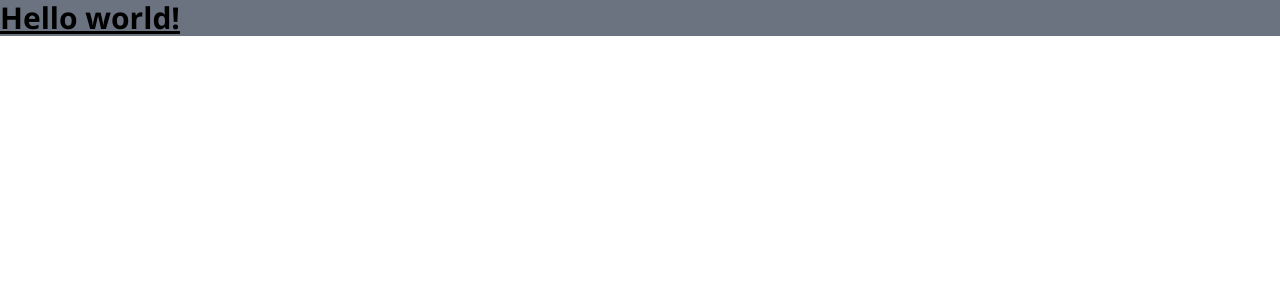
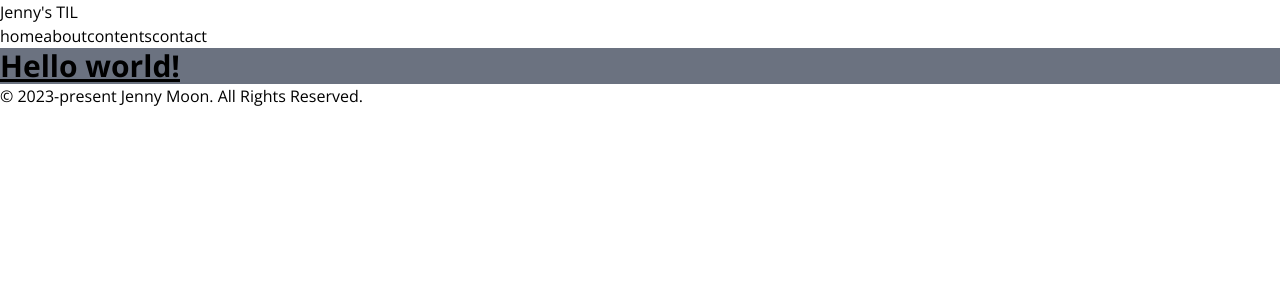
Before and after one commit to jen0828/my-til, a Next.js app: page / in a window 1280 px wide. Shown: the top 300 px of the page. Built offline with nearby package versions, Linux system fonts and the light colour scheme.

Commit message:
Create new layout components

```diff
--- a/src/app/layout.tsx
+++ b/src/app/layout.tsx
@@ -1,5 +1,7 @@
+import Header from '@/components/Header';
 import './globals.css';
 import { Open_Sans } from 'next/font/google';
+import Footer from '@/components/Footer';
 
 const sans = Open_Sans({ subsets: ['latin'] });
 
@@ -15,7 +17,11 @@ export default function RootLayout({
 }) {
   return (
     <html lang="en" className={sans.className}>
-      <body>{children}</body>
+      <body>
+        <Header />
+        <main>{children} </main>
+        <Footer />
+      </body>
     </html>
   );
 }
--- a/src/app/page.tsx
+++ b/src/app/page.tsx
@@ -1,5 +1,5 @@
 export default function Home() {
   return (
-    <h1 className="bg-gray-500 text-3xl font-bold underline">Hello world!</h1>
+    <section className="bg-gray-500 text-3xl font-bold underline">Hello world!</section>
   );
 }
--- /dev/null
+++ b/src/components/Footer.tsx
@@ -0,0 +1,3 @@
+export default function Footer() {
+  return <p>© 2023-present Jenny Moon. All Rights Reserved.</p>
+}
--- /dev/null
+++ b/src/components/Header.tsx
@@ -0,0 +1,17 @@
+import Link from 'next/link';
+
+export default function Header() {
+  return (
+    <header>
+      <Link href="/">
+        <h1>{"Jenny's TIL"}</h1>
+      </Link>
+      <nav>
+        <Link href="/">home</Link>
+        <Link href="/about">about</Link>
+        <Link href="/contents">contents</Link>
+        <Link href="/contact">contact</Link>
+      </nav>
+    </header>
+  );
+}
```
